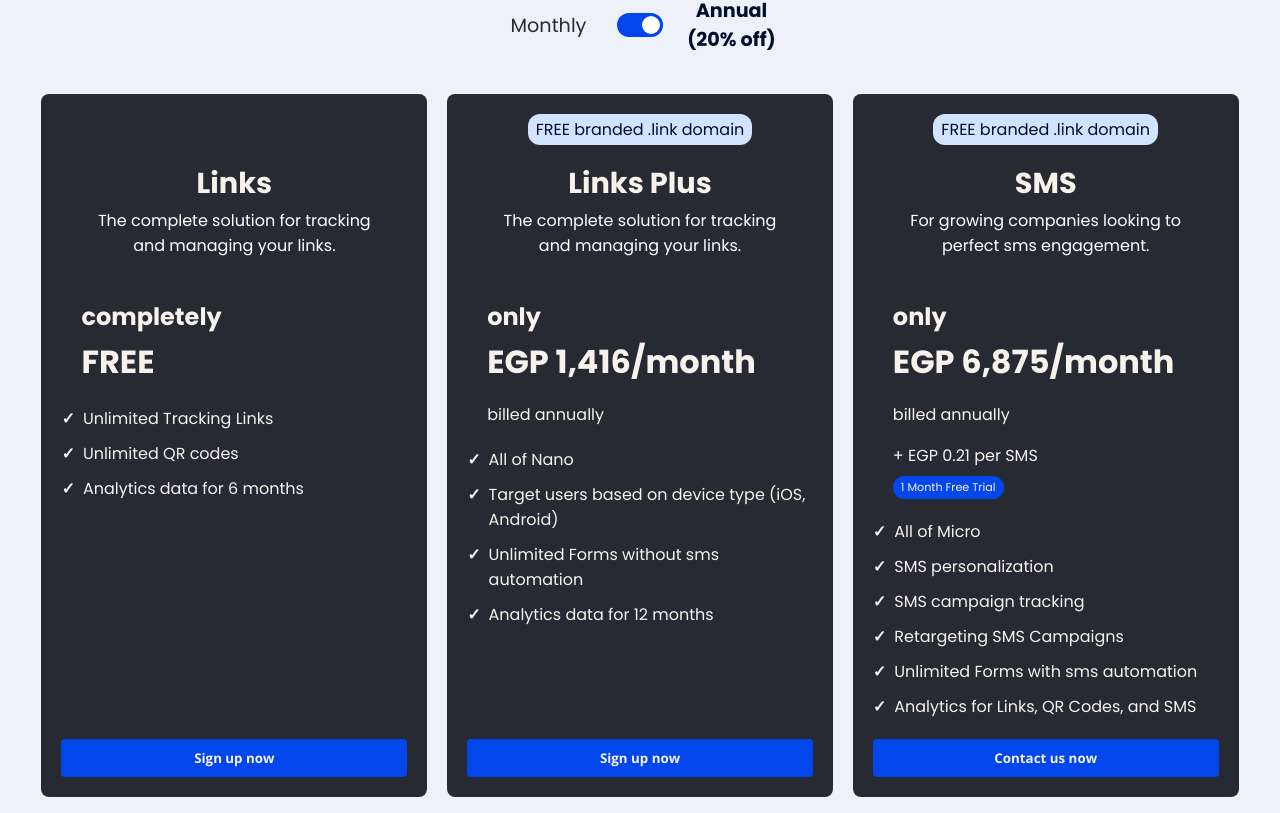
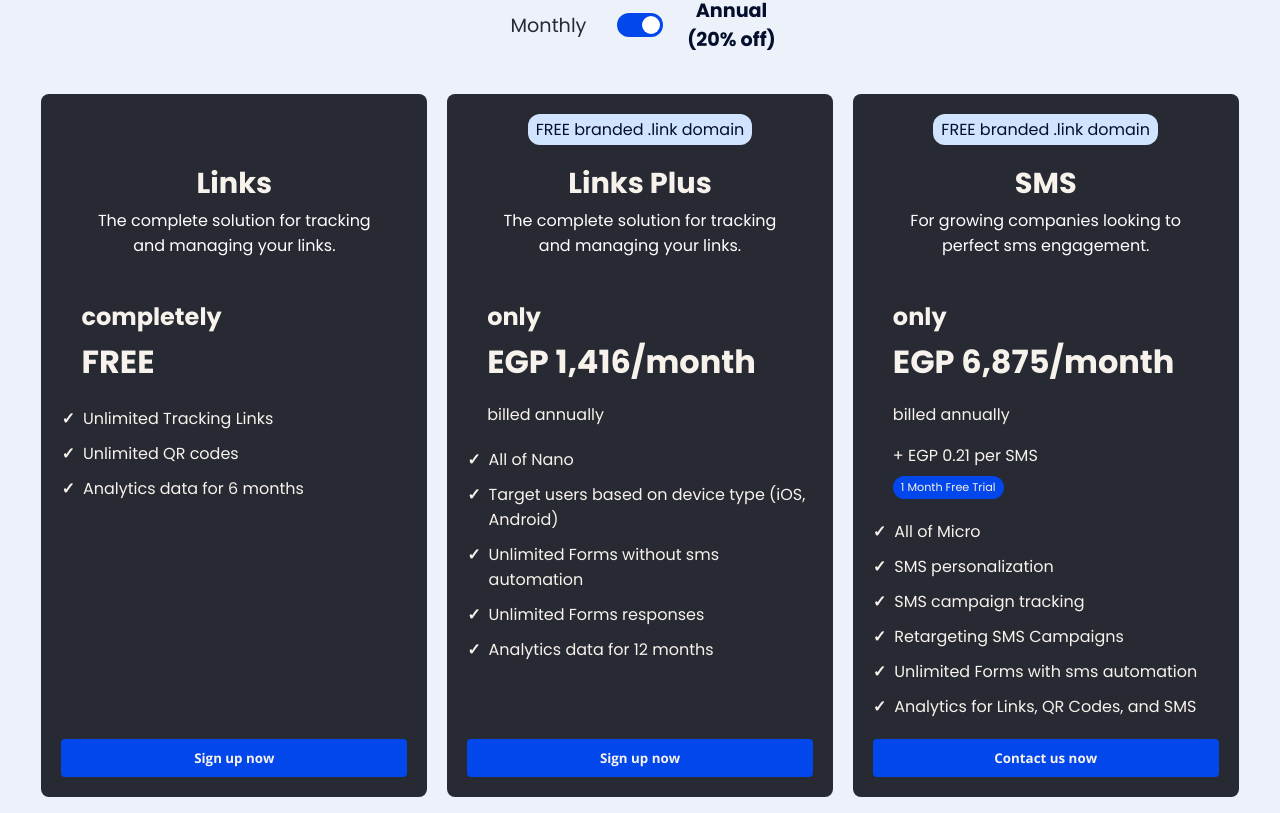
Before and after one commit to Shoffly/nonito_landing, a Next.js app: page /pricing in a window 1280 px wide. Shown: the part 430-1243 px from the top of the page. Built offline with nearby package versions, Linux system fonts and the light colour scheme; no server answers.

Commit message:
changed pricing

```diff
--- a/pages/pricing.js
+++ b/pages/pricing.js
@@ -55,6 +55,7 @@ const PricingPage = () => {
         'All of Nano',
 'Target users based on device type (iOS, Android)',
 'Unlimited Forms without sms automation',
+'Unlimited Forms responses',
         'Analytics data for 12 months',
       ],
       summary: 'The complete solution for tracking and managing your links.',
```
